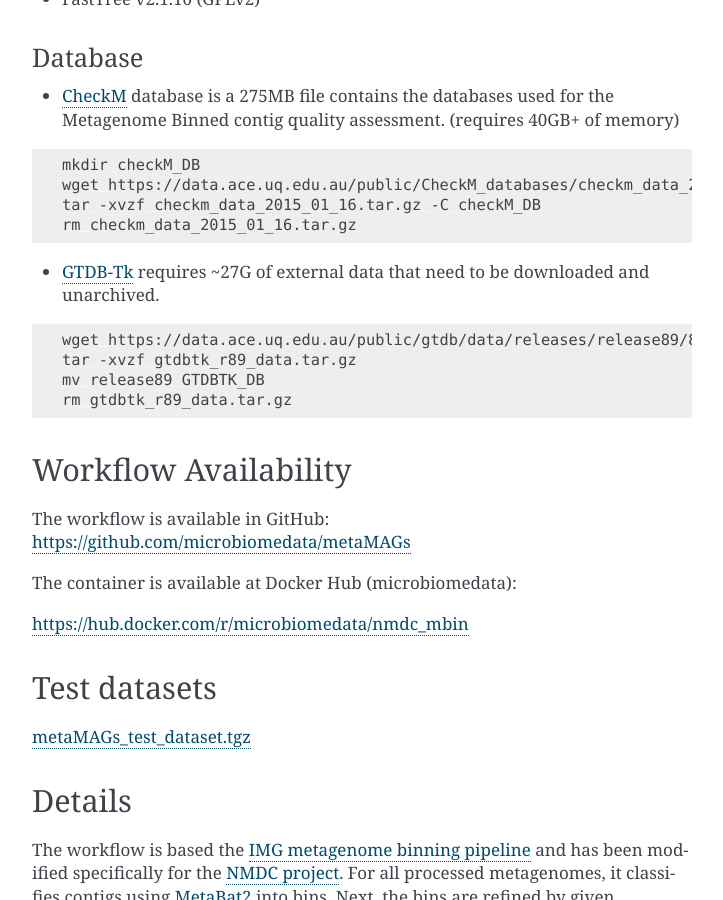
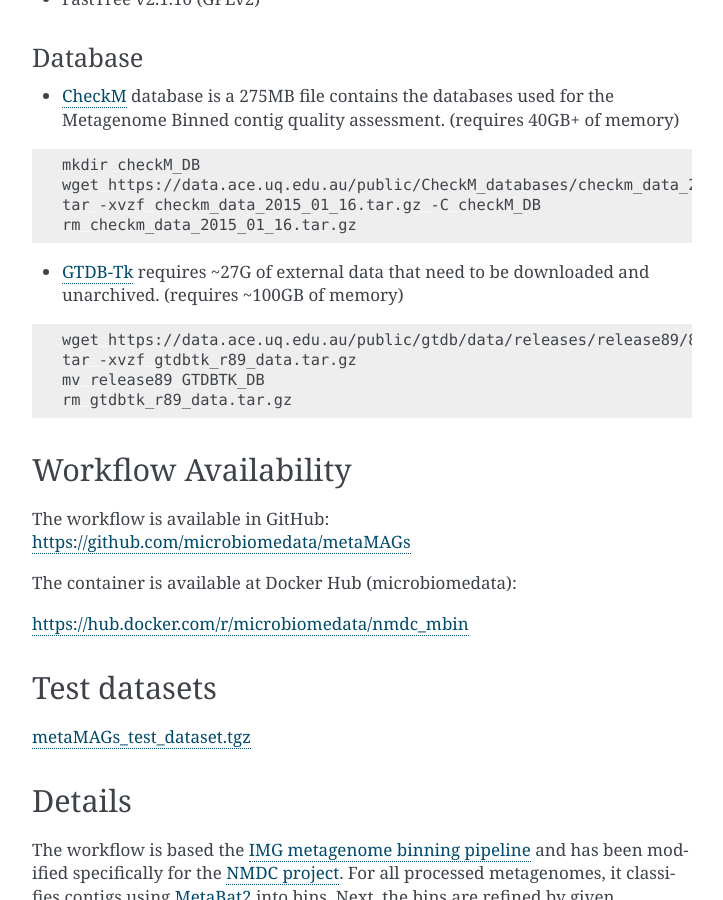
Before and after one commit to microbiomedata/metaMAGs, a Sphinx documentation site: the page built from docs/index.rst, in a window 1280 px wide and 900 px high, scrolled down 964 px. Shown: the whole window, without its empty margins (388-1111 px from the left). Built offline with Sphinx 7.4.7, drawn with Linux system fonts in a browser that asks for light colours.

Commit message:
Update index.rst

```diff
--- a/docs/index.rst
+++ b/docs/index.rst
@@ -41,7 +41,7 @@ Database
 	tar -xvzf checkm_data_2015_01_16.tar.gz -C checkM_DB
 	rm checkm_data_2015_01_16.tar.gz
 
-- `GTDB-Tk <https://doi.org/10.1093/bioinformatics/btz848>`_ requires ~27G of external data that need to be downloaded and unarchived.
+- `GTDB-Tk <https://doi.org/10.1093/bioinformatics/btz848>`_ requires ~27G of external data that need to be downloaded and unarchived. (requires ~100GB of memory)
 
 .. code-block:: bash
 
```
